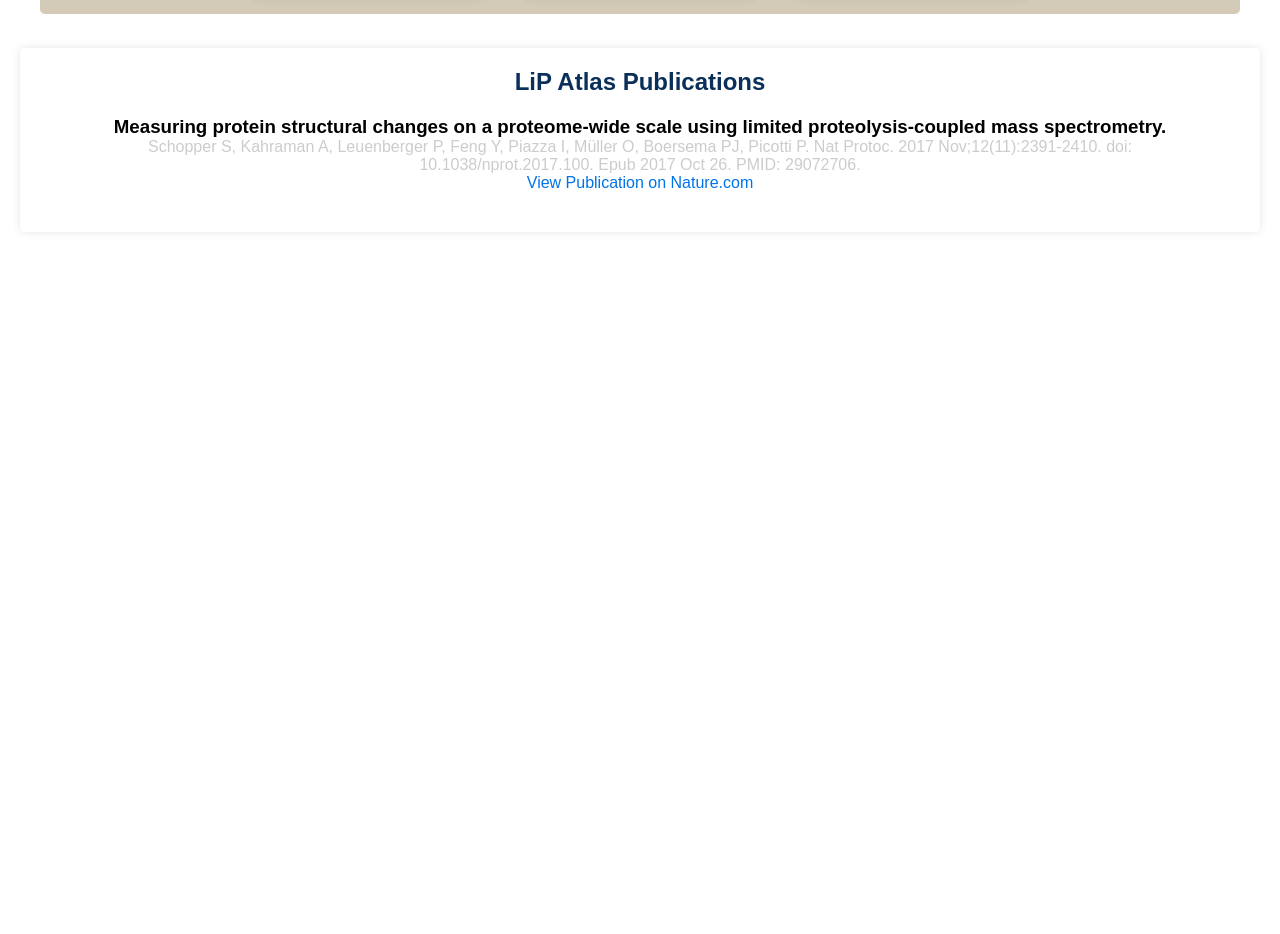
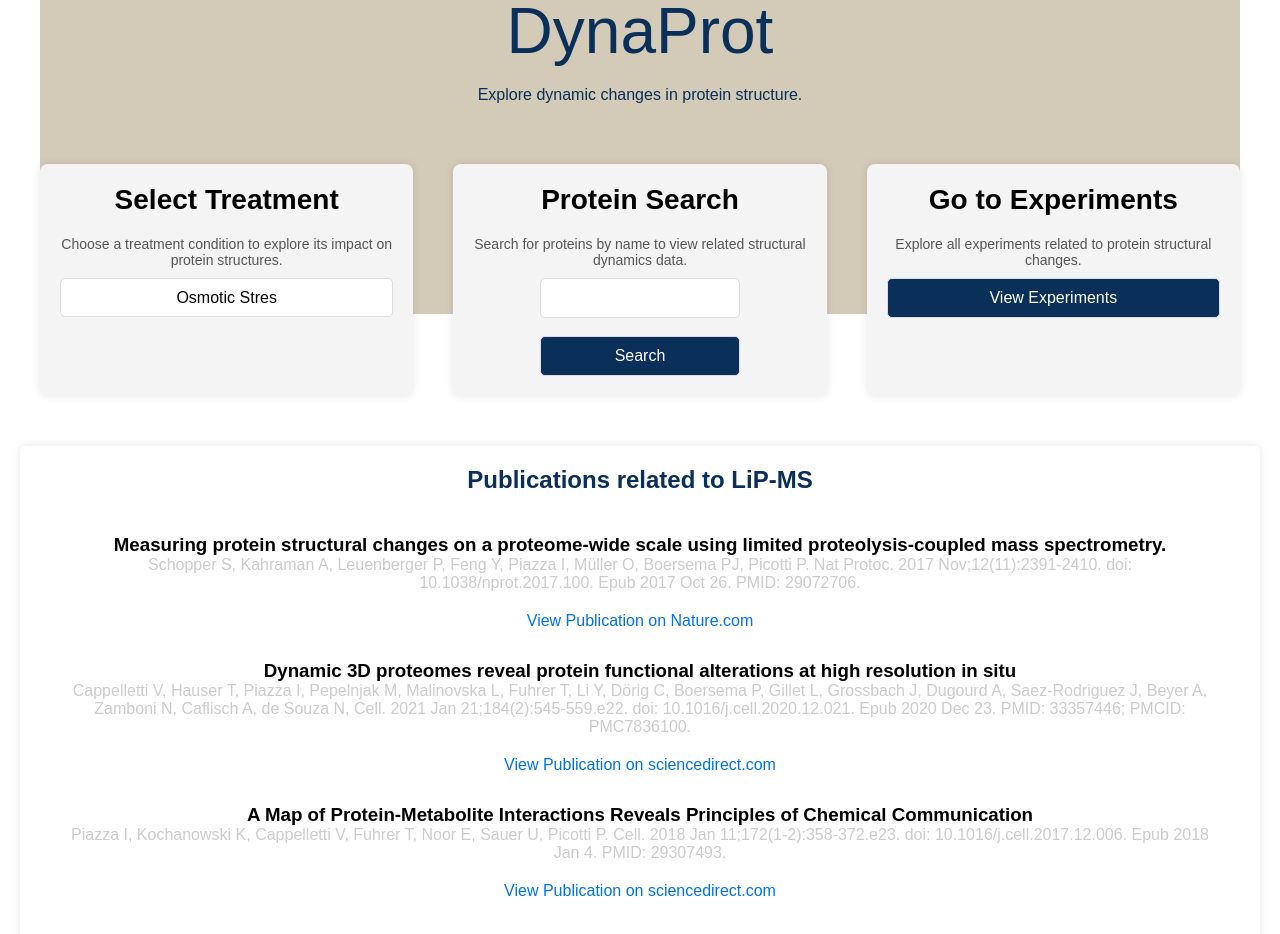
Before and after one commit to DSPAtlas/dspa-frontend, a React (Create React App) app: page / in a window 1280 px wide. Shown: the part 606-1540 px from the top of the page. Before the commit the page ends 850 px from the top, so only its background shows below. Built offline with nearby package versions, Linux system fonts and the light colour scheme.

Commit message:
update home landing page

```diff
--- a/src/components/Home.jsx
+++ b/src/components/Home.jsx
@@ -66,17 +66,18 @@
           <img src="/images/dspalogo.webp" alt="DSPAtlas Logo" className="logo" />
         </div>
         <div className="dspa-text-blue">
-          <span className="dspa-jumbo dspa-hide-small">Dynamic Structural Proteome Atlas</span>
+          <span className="dspa-jumbo dspa-hide-small">DynaProt</span>
           <br />
-          <span className="dspa-xxlarge dspa-hide-large dspa-hide-medium">Dynamic Structural Proteome Atlas</span>
+          <span className="dspa-xxlarge dspa-hide-large dspa-hide-medium">DynaProt</span>
           <br />
-          <span className="dspa-large">Explore our comprehensive database.</span>
+          <span className="dspa-large">Explore dynamic changes in protein structure.</span>
         </div>
 
         <div className="three-boxes-container">
           {/* Left Box - Treatment Dropdown */}
           <div className="box">
             <label htmlFor="treatment-select">Select Treatment</label>
+            <p className="description">Choose a treatment condition to explore its impact on protein structures.</p>
             <select id="treatment-select" onChange={handleTreatmentChange}>
               <option value="osmotic_stress">Osmotic Stres</option>
               <option value="heatshock">Heatshock</option>
@@ -90,6 +91,7 @@
         <div className="box">
           <form onSubmit={handleSubmit}>
             <label htmlFor="protein-search">Protein Search</label>
+            <p className="description">Search for proteins by name to view related structural dynamics data.</p>
             <input
               id="protein-search"
               type="text"
@@ -103,12 +105,13 @@
         {/* Right Box - Experiment Link */}
         <div className="box">
           <label>Go to Experiments</label>
+          <p className="description">Explore all experiments related to protein structural changes.</p>
           <button onClick={() => navigate("/experiments")}>View Experiments</button>
         </div>
       </div>
 
         <div className="dspa-publications">
-          <h2>LiP Atlas Publications</h2>
+          <h2>Publications related to LiP-MS</h2>
           <div className="publication-block dspa-padding dspa-background-rose">
             <h3>
               Measuring protein structural changes on a proteome-wide scale using
@@ -127,6 +130,38 @@
             >
               View Publication on Nature.com
             </a>
+            <h3>
+              Dynamic 3D proteomes reveal protein functional alterations at high resolution in situ
+            </h3>
+            <p>
+              Cappelletti V, Hauser T, Piazza I, Pepelnjak M, Malinovska L, Fuhrer T,
+              Li Y, Dörig C, Boersema P, Gillet L, Grossbach J, Dugourd A, Saez-Rodriguez J,
+              Beyer A, Zamboni N, Caflisch A, de Souza N,  Cell. 2021 Jan 21;184(2):545-559.e22.
+              doi: 10.1016/j.cell.2020.12.021. Epub 2020 Dec 23. PMID: 33357446; PMCID: PMC7836100.
+            </p>
+            <a
+              href="https://www.sciencedirect.com/science/article/pii/S0092867420316913?via%3Dihub"
+              target="_blank"
+              rel="noopener noreferrer"
+              className="dspa-link"
+            >
+              View Publication on sciencedirect.com
+            </a>
+            <h3>
+              A Map of Protein-Metabolite Interactions Reveals Principles of Chemical Communication
+            </h3>
+            <p>
+              Piazza I, Kochanowski K, Cappelletti V, Fuhrer T, Noor E, Sauer U, Picotti P.
+              Cell. 2018 Jan 11;172(1-2):358-372.e23. doi: 10.1016/j.cell.2017.12.006. Epub 2018 Jan 4. PMID: 29307493.
+            </p>
+            <a
+              href="https://www.sciencedirect.com/science/article/pii/S0092867417314484?via%3Dihub"
+              target="_blank"
+              rel="noopener noreferrer"
+              className="dspa-link"
+            >
+              View Publication on sciencedirect.com
+            </a>
           </div>
         </div>
       </main>
--- a/src/styles/home.css
+++ b/src/styles/home.css
@@ -2,19 +2,22 @@
     display: flex;
     flex-direction: column;
     align-items: center;
-    justify-content: center;
-    /*min-height: 100vh; */
+    justify-content: flex-start;
+    padding-top: 60px;
+    min-height: 100vh;
     text-align: center;
   }
 
   .logo-container {
-    margin-top: 20px;
+    padding-top: 80px;
+    text-align: center;
   }
 
   .logo {
     width: 400px;
     height: auto;
-    align-items: center;
+    display: block;
+    margin: 0 auto;
   }
 
   .dspa-publications {
@@ -121,11 +124,19 @@
     align-items: center; /* Centers elements vertically within each box */
   }
 
+  .box p.description {
+    margin-top: 10px;
+    font-size: 14px;
+    color: #555;
+  }
+
   .box label {
     display: block;
     font-weight: bold;
     margin-bottom: 10px;
-    text-align: center; /* Centers label text */
+    text-align: center;
+    font-size: 1.75rem;
+    color: inherit;
   }
 
   .box button,
@@ -149,3 +160,49 @@
   .box button:hover {
     background-color: #0073e6;
   }
+
+  form {
+    display: flex;
+    flex-direction: column;
+    align-items: center; /* Center align items */
+  }
+
+  form label {
+    margin-bottom: 8px;
+    font-weight: bold;
+  }
+
+
+  form input {
+    width: 100%; /* Full width within the form */
+    max-width: 200px; /* Limit the maximum width */
+    padding: 8px;
+    margin-bottom: 8px;
+    box-sizing: border-box;
+    border: 1px solid #ccc;
+    border-radius: 4px;
+  }
+
+  form button {
+    width: 100%; /* Same width as the input */
+    max-width: 200px; /* Match the input's maximum width */
+    padding: 8px;
+    background-color: #007bff;
+    color: #fff;
+    border: none;
+    border-radius: 4px;
+    cursor: pointer;
+  }
+
+  .publication-block h3 {
+    margin-top: 20px;
+  }
+
+  .publication-block p {
+    margin-bottom: 20px; /* Adds space after each publication paragraph */
+  }
+
+  .publication-block a {
+    display: block;
+    margin-bottom: 30px; /* Adds space after the publication link */
+  }
```
